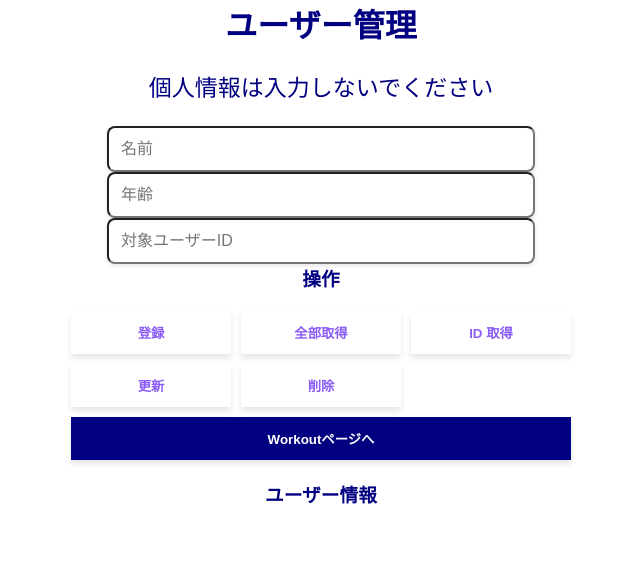
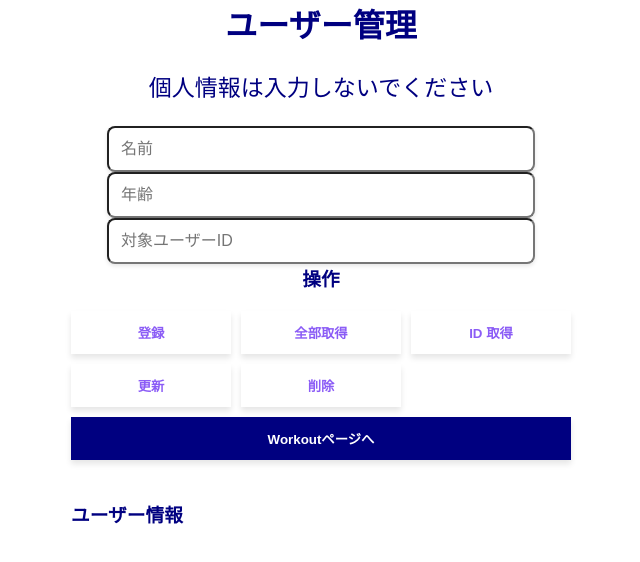
Before and after one commit to 13800628/workout-app, a React (Vite) app in the folder frontend/test-React/: page / in a window 1280 px wide. Shown: the top 562 px of the page, without its empty margins (319-959 px from the left). Built offline with nearby package versions, Linux system fonts and the light colour scheme.

Commit message:
表示の修正

```diff
--- a/frontend/test-React/src/index.css
+++ b/frontend/test-React/src/index.css
@@ -80,8 +80,7 @@ button:last-child {
 }
 
 
-div[style*="whiteSpace: 'pre'"]
-div[style*="whiteSpace: 'pre-line'"] {
+ .result-section {
   background: rgba(255, 255, 255, 0.9); /* 少し透ける白 */
   border-radius: 12px;
   padding: 20px;
```
